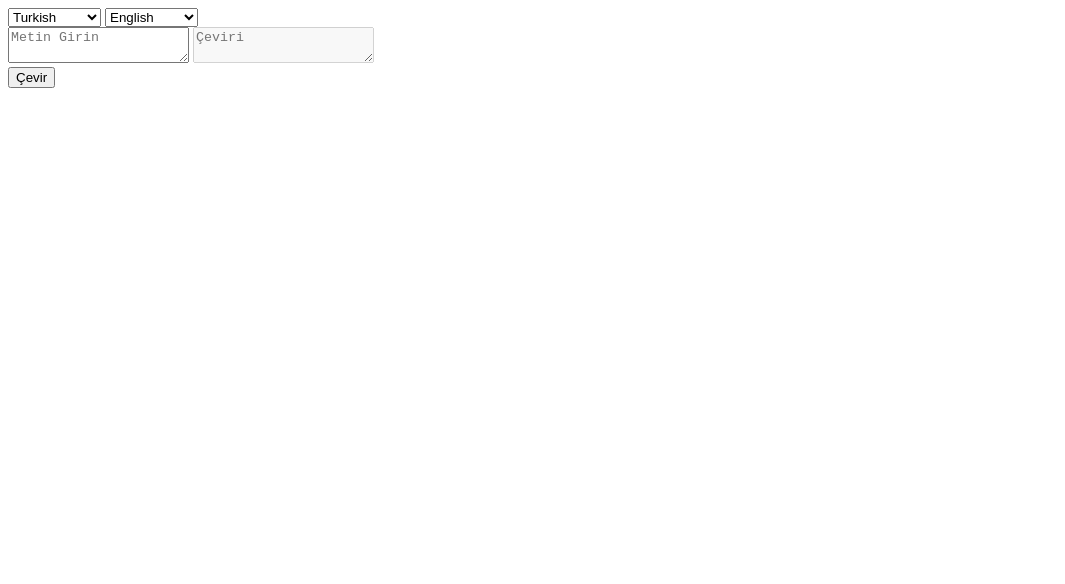
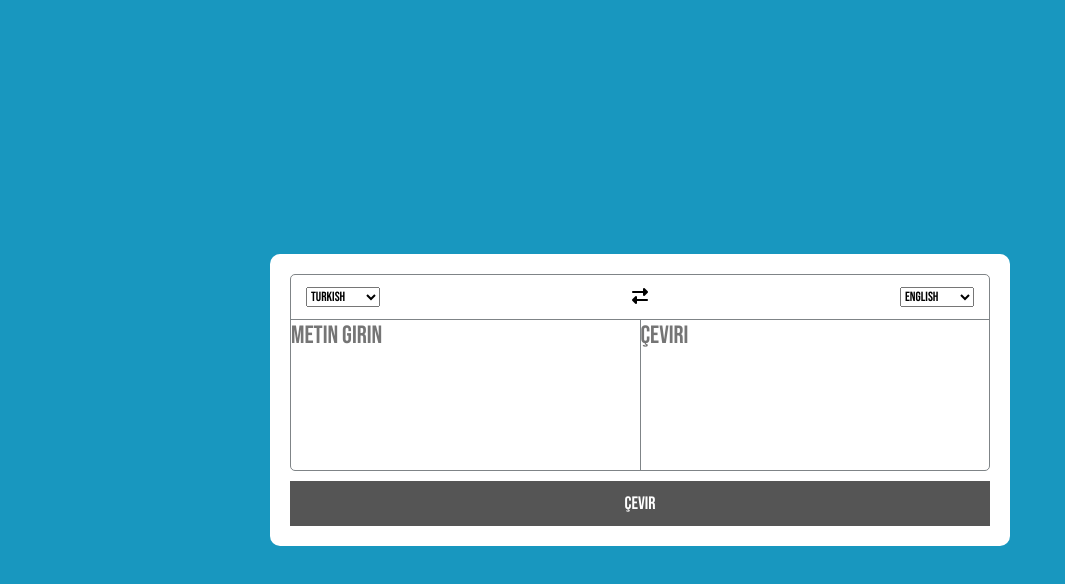
Before and after one commit to cobanyasin1998/Translator_App_Javascript, a plain HTML site: page index.html in a window 1280 px wide. Shown: the whole page, without its empty margins (0-1065 px from the left). Drawn offline with Linux system fonts and the light colour scheme.

Commit message:
css added

```diff
--- a/index.html
+++ b/index.html
@@ -5,11 +5,26 @@
     <meta http-equiv="X-UA-Compatible" content="IE=edge" />
     <meta name="viewport" content="width=Translator App, initial-scale=1.0" />
     <title>Translator App</title>
+    <link rel="stylesheet" href="style.css" />
+    <link
+      rel="stylesheet"
+      href="https://cdnjs.cloudflare.com/ajax/libs/font-awesome/6.1.2/css/all.min.css"
+    />
   </head>
   <body>
+    <div class="container">
+      <div class="box">
+        <ul class="controls">
+          <li class="left">
             <select id="from-lang"></select>
+          </li>
+          <li class="middle">
+            <i class="fas fa-exchange-alt"></i>
+          </li>
+          <li class="right">
             <select id="to-lang"></select>
-
+          </li>
+        </ul>
         <div class="text-controls">
           <textarea
             id="from-text"
@@ -24,10 +39,10 @@
             disabled
           ></textarea>
         </div>
+      </div>
+      <button id="btnTranslate">Çevir</button>
+    </div>
 
-
-
-    <button id="btnTranslate">Çevir</button>
 
     <script src="lang.js"></script>
     <script src="script.js"></script>
--- /dev/null
+++ b/style.css
@@ -0,0 +1,68 @@
+@import url("https://fonts.googleapis.com/css2?family=Bebas+Neue&display=swap");
+* {
+  font-family: "Bebas Neue", cursive;
+  margin: 0;
+  padding: 0;
+}
+body {
+  background-color: #1897bf;
+  display: flex;
+  align-items: center;
+  justify-content: center;
+  min-height: 100vh;
+}
+.container {
+  width: 700px;
+  background: #fff;
+  border-radius: 10px;
+  padding: 20px;
+}
+.box {
+  border-radius: 5px;
+  border: 1px solid #7f8487;
+}
+.controls {
+  display: flex;
+  align-items: center;
+  justify-content: space-between;
+}
+ul{
+    list-style: none;
+    padding: 12px 15px;
+}
+.text-controls textarea{
+height: 150px;
+width: 100%;
+border: none;
+outline: none;
+font-size: 25px;
+border-radius: 5px;
+background: none;
+resize: none;
+}
+.box .text-controls{
+    display: flex;
+    border-top: 1px solid #7f8487;
+}
+.text-controls #to-text{
+    border-left: 1px solid #7f8487;
+    border-radius: 0;
+}
+button{
+    background-color: #555555;
+    border: none;
+    color: #fff;
+    padding: 10px 20px;
+    width: 100%;
+    margin-top: 10px;
+    font-size: 18px;
+    transition-duration: .4s;
+    border: 2px solid #555555;
+
+}
+button:hover{
+    cursor: pointer;
+    background-color: #fff;
+    color: black;
+    border: 2px solid #555555;
+}
```
Lines whose indentation alone changed are shown as unchanged.
